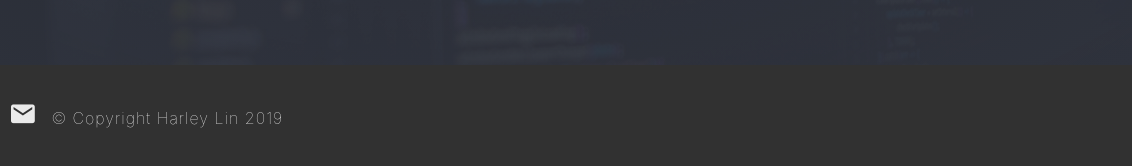
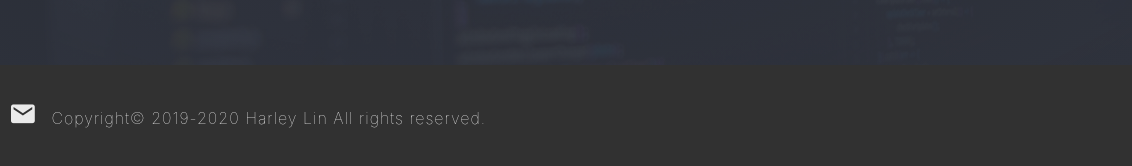
Before and after one commit to brookhaven13/Resume-and-Portfolio, a plain HTML site: page index.html in a window 1280 px wide. Shown: the part 4257-4423 px from the top of the page, 148-1280 px from the left. Drawn offline with nearby package versions, Linux system fonts and the light colour scheme; a web font is replaced by a local one.

Commit message:
Update the copyright year

```diff
--- a/index.html
+++ b/index.html
@@ -361,7 +361,7 @@
                         class="icon ion-logo-facebook"></i></a></li>
             <li><a href="mailto:yu.h.lin1991@gmail.com" title="gmail"><i class="icon ion-md-mail"></i></a></li>
             <li>
-                <p>&copy; Copyright Harley Lin 2019</p>
+                <p>Copyright&copy; 2019-2020 Harley Lin All rights reserved.</p>
             </li>
         </ul>
     </div>
```
